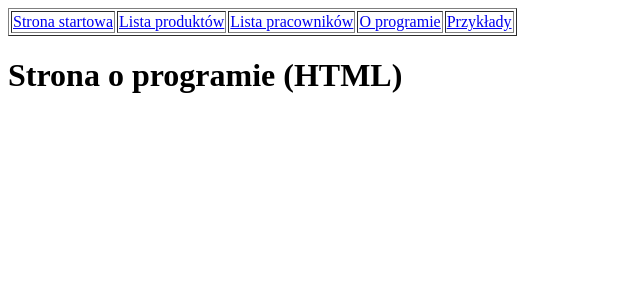
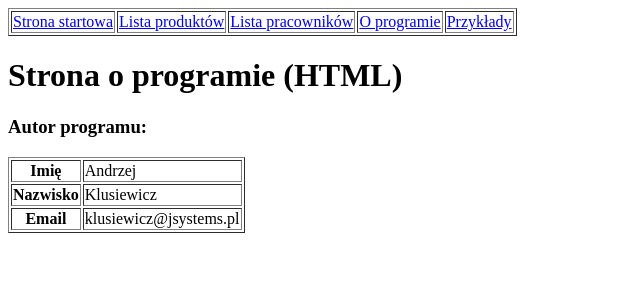
Before and after one commit to andrzejklusiewicz33/python_23012023, a Flask app: page /about in a window 1280 px wide. Shown: the top 300 px of the page, without its empty margins (0-640 px from the left). Run offline with Flask 2, Linux system fonts and the light colour scheme.

Commit message:
zadanie 56

```diff
--- a/web/app.py
+++ b/web/app.py
@@ -1,4 +1,5 @@
 from flask import Flask,render_template
+from domain import *
 
 app = Flask(__name__)
 
@@ -17,14 +18,23 @@ def show_employees():
 
 @app.route('/about')
 def about():
-    return render_template("about.html")
+    fn="Andrzej"
+    ln="Klusiewicz"
+    em="klusiewicz@jsystems.pl"
+    return render_template("about.html",first_name=fn,last_name=ln,email=em)
+
+
 
 @app.route('/examples')
 def examples():
-    print("Ktoś wszedł na ekran /examples....")
-    f="banana"
-    c="yellow"
-    return render_template("examples.html",fruit=f,color=c)
+    return render_template("examples.html",fruit=Fruit())
+
+# @app.route('/examples')
+# def examples():
+#     print("Ktoś wszedł na ekran /examples....")
+#     f="banana"
+#     c="yellow"
+#     return render_template("examples.html",fruit=f,color=c)
 
 
 if __name__ == '__main__':
@@ -36,7 +46,9 @@ if __name__ == '__main__':
 #53. Zadbaj o to, by wszystkie ekrany były obsługiwane przez osobne pliki html
 #54. Do wszystkich ekranów dodaj działającce menu
 #55. Do widoku ekranu /about przekaż informację o swoim imieniu, nazwisku i emailu. Wyświetl te dane na ekranie w formie tabelki.
-
+#56. W osobnym module domain stwórz klasę Author z polami first_name,last_name, email (i ustawionymi w polach wartościami)
+#Następnie spowoduj by kontroler ekranu /about przekazywał do widoku obiekt tej klasy. Na poziomie widoku
+#zaktualizuj kod w taki sposób by wyświetlane były dane z przekazanego obiektu
 
 #Flask,Django,FastApi, Pyramid
 #uWSGI
--- /dev/null
+++ b/web/domain.py
@@ -0,0 +1,3 @@
+class Fruit:
+    name="Banana"
+    color="yellow"
--- a/web/templates/about.html
+++ b/web/templates/about.html
@@ -7,5 +7,11 @@
 <body>
 {% include 'menu.html' %}
 <h1>Strona o programie (HTML)</h1>
+<h3>Autor programu:</h3>
+<table border="1">
+    <tr><th>Imię</th><td>{{ first_name }}</td></tr>
+    <tr><th>Nazwisko</th><td>{{ last_name }}</td></tr>
+    <tr><th>Email</th><td>{{ email }}</td></tr>
+</table>
 </body>
 </html>
--- a/web/templates/examples.html
+++ b/web/templates/examples.html
@@ -6,10 +6,10 @@
 </head>
 <body>
 {% include 'menu.html' %}
-    <h1>Strona o programie (HTML)</h1>
+    <h1>Przykłady (HTML)</h1>
 <Table border="1">
-    <tr><th>Owoc</th><td>{{ fruit }}</td></tr>
-    <tr><th>Kolor</th><td>{{ color }}</td></tr>
+    <tr><th>Owoc</th><td>{{ fruit.name }}</td></tr>
+    <tr><th>Kolor</th><td>{{ fruit.color }}</td></tr>
 </Table>
 </body>
 </html>
```
